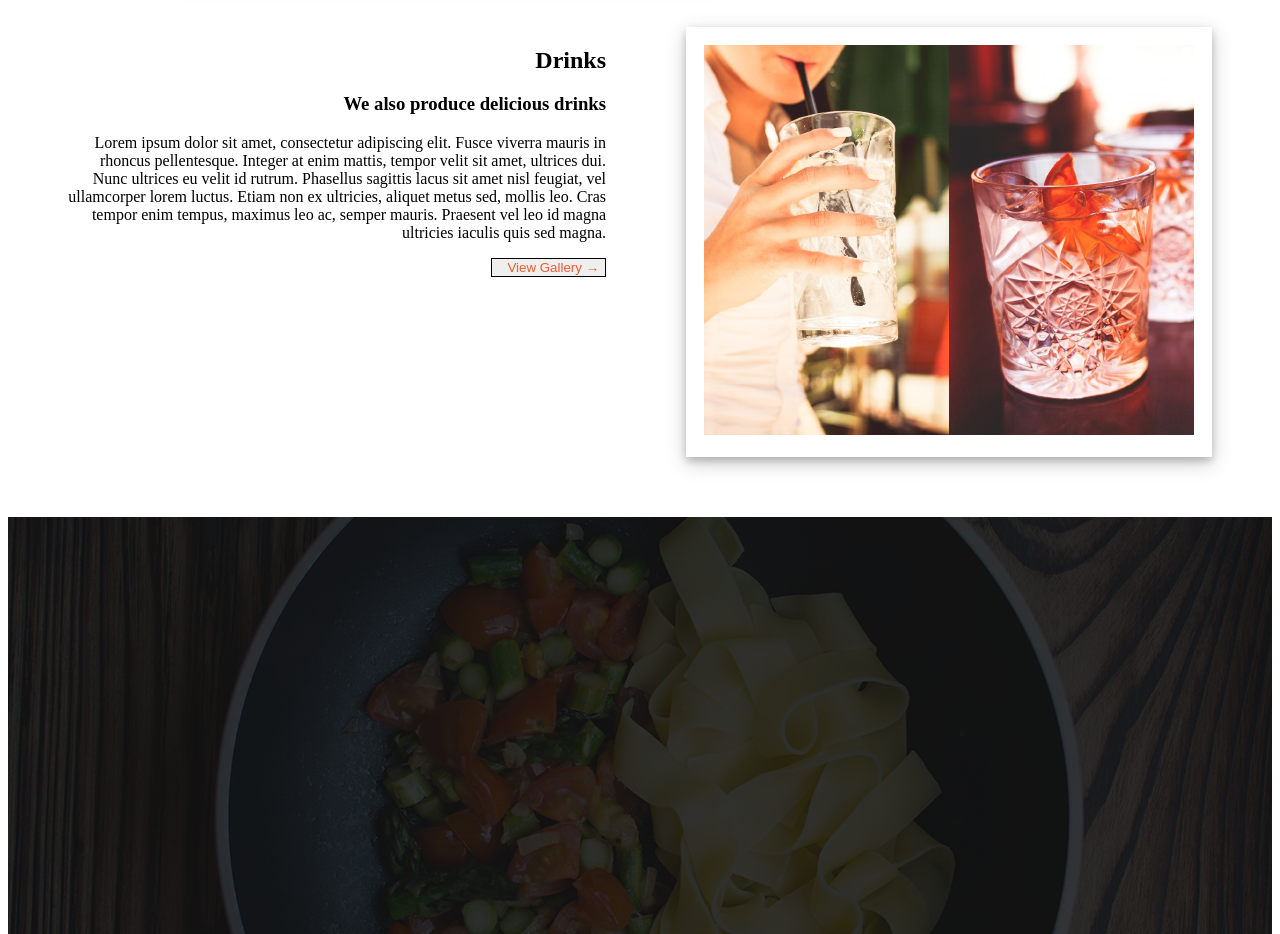
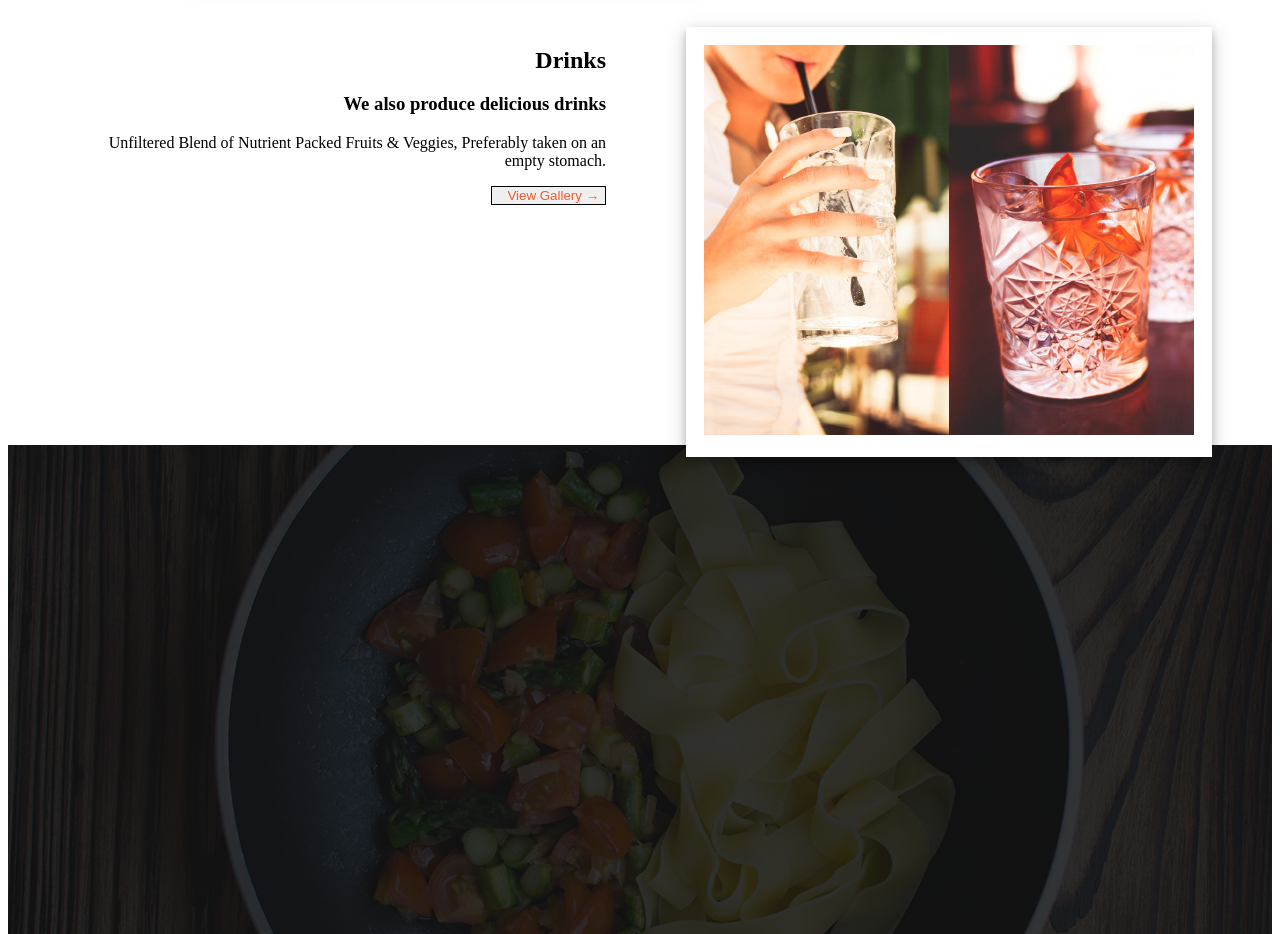
Before and after one commit to EvansMutwiri/AnitasKitchen, a plain HTML site: page index.html in a window 1280 px wide. Shown: the part 1460-2394 px from the top of the page. Drawn offline with Linux system fonts and the light colour scheme.

Commit message:
Add drinks description

```diff
--- a/index.html
+++ b/index.html
@@ -49,7 +49,7 @@
     <div>
         <h2>Drinks</h2>
         <h3>We also produce delicious drinks</h3>
-        <p>Lorem ipsum dolor sit amet, consectetur adipiscing elit. Fusce viverra mauris in rhoncus pellentesque. Integer at enim mattis, tempor velit sit amet, ultrices dui. Nunc ultrices eu velit id rutrum. Phasellus sagittis lacus sit amet nisl feugiat, vel ullamcorper lorem luctus. Etiam non ex ultricies, aliquet metus sed, mollis leo. Cras tempor enim tempus, maximus leo ac, semper mauris. Praesent vel leo id magna ultricies iaculis quis sed magna.</p>
+        <p>Unfiltered Blend of Nutrient Packed Fruits & Veggies, Preferably taken on an empty stomach.</p>
         <button>View Gallery &#8594;</button>
     </div>
 </section>
```
